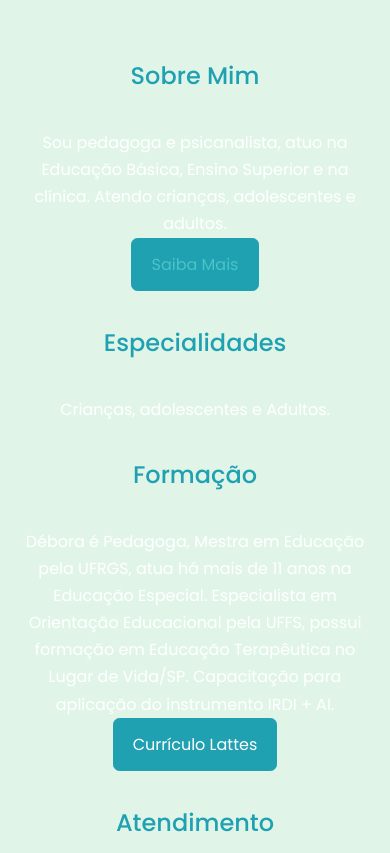
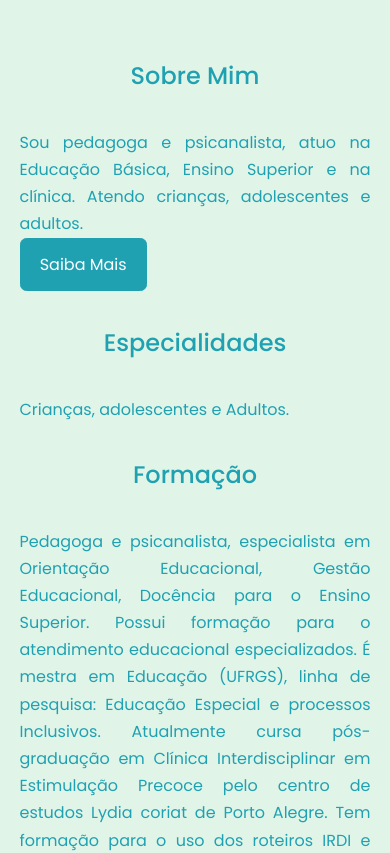
Before and after one commit to Jonathan-Galhardo/landingpage-debora, a React (Create React App) app: page / in a window 390 px wide. Shown: the part 900-1753 px from the top of the page. Built offline with nearby package versions, Linux system fonts and the light colour scheme.

Commit message:
Ajustes Section About

```diff
--- a/public/sobremim.css
+++ b/public/sobremim.css
@@ -18,12 +18,12 @@ body {
 
 /* criando variáveis padrão no projeto*/
 :root {
-  --color-bg: #03999e;
-  --color-bg-variant: #022627;
-  --color-primary: #56d0d4;
+  --color-bg: #e0f5e8;
+  --color-bg-variant: #4bc3c7;
+  --color-primary: #20a1b2;
   --color-primary-variant: rgb(132, 183, 211);
   --color-white: #fff;
-  --color-light: rgba(255, 255, 255, 0.6);
+  --color-light: #ffffff99;
   --transition: all 400ms ease;
   --container-width-lg: 75%;
   --container-width-md: 86%;
@@ -31,8 +31,13 @@ body {
 }
 
 .container {
+  height: max-content;
   text-align: center;
   margin: auto;
+  display: grid;
+  grid-template-columns: 35% 50%;
+  gap: 5%;
+
  }
 
 h2{
@@ -45,7 +50,7 @@ h2{
 p{
   margin-bottom: 1rem;
   margin-top: 1rem;
-  color: var(--color-white);
+  color: var(--color-primary);
   text-align: justify;
   margin-top: 2rem;
   font-size: 1.5rem;
@@ -66,7 +71,7 @@ nav {
   border-radius: 3rem;
   backdrop-filter: blur(15px);
   opacity: 0.8;
-}
+  }
 
 nav a {
   background: transparent;
@@ -86,6 +91,16 @@ nav a.active {
   color: var(--color-bg);
 }
 
+footer {
+  background: var(--color-bg-variant);
+  padding: 3rem 0;
+  text-align: center;
+  font-size: 0.9rem;
+
+
+}
+
+
 
 /*###################### Media Queries (desktop) #####################*/
 @media screen and (min-width: 1025px) {
@@ -96,10 +111,34 @@ nav a.active {
 
 /*###################### Media Queries (Tablets) #####################*/
 @media screen and (max-width: 1024px) {
+  .container{
+    width: var(--container-width-md);
+    gap: 5rem;
+    border: solid 1px var(--color-primary);
+  }
 
 }
 
 
 /*###################### Media Queries (Mobile) #####################*/
 @media screen and (max-width: 600px) {
+  .container {
+    width: 100%;
+    display: grid;
+    grid-template-columns: 100%;
+    gap: 5%;
+    padding: 2rem;
+
+ }
+
+  p:nth-last-child(-n + 1){
+  margin-bottom: 13rem;
+ }
+
+    a footer{
+      margin-top: 5rem;
+    }
+
+
+
 }
--- a/src/components/About/About.css
+++ b/src/components/About/About.css
@@ -15,8 +15,14 @@ h2{
 p{
   margin-bottom: 1rem;
   margin-top: 1rem;
+  color: var(--color-primary);
+  text-align: justify;
 
 }
+
+#button:hover{
+    background-color: #2120202d;
+  }
 
 #button{
   color: var(--color-white)
--- a/src/components/About/About.jsx
+++ b/src/components/About/About.jsx
@@ -12,7 +12,7 @@ const about = () => {
         <p>
           Sou pedagoga e psicanalista, atuo na Educação Básica, Ensino Superior e na clínica. Atendo crianças, adolescentes e adultos.
           <div>
-            <a className='btn btn-primary' href="sobre.html">Saiba Mais</a>
+            <a className='btn btn-primary' id='button' href="sobre.html">Saiba Mais</a>
           </div>
         </p>
 
@@ -30,7 +30,7 @@ const about = () => {
       <div className='container about__container'>
         <h2>Formação</h2>
         <p>
-          Débora é Pedagoga, Mestra em Educação pela UFRGS, atua há mais de 11 anos na Educação Especial. Especialista em Orientação Educacional pela UFFS, possui formação em Educação Terapêutica no Lugar de Vida/SP. Capacitação para aplicação do instrumento IRDI + AI.
+          Pedagoga e psicanalista, especialista em Orientação Educacional, Gestão Educacional, Docência para o Ensino Superior. Possui formação para o atendimento educacional especializados. É mestra em Educação (UFRGS), linha de pesquisa: Educação Especial e processos Inclusivos. Atualmente cursa pós-graduação em Clínica Interdisciplinar em Estimulação Precoce pelo centro de estudos Lydia coriat de Porto Alegre. Tem formação para o uso dos roteiros IRDI e AP3+AI.
           <br></br>
           <a href="#contact" id='button' className='btn btn-primary'>Currículo Lattes</a>
         </p>
--- a/src/index.css
+++ b/src/index.css
@@ -19,7 +19,7 @@
   --color-primary: #20a1b2;
   --color-primary-variant: rgb(132, 183, 211);
   --color-white: #fff;
-  --color-light: rgba(255, 255, 255, 0.6);
+  --color-light: #ffffff99;
   --transition: all 400ms ease;
   --container-width-lg: 75%;
   --container-width-md: 86%;
```
Also changed, not shown: public/sobre.html (+35 -14 lines), public/img/debora_1.png (added), 1 other file (tests, documents, lock files or other folders).
